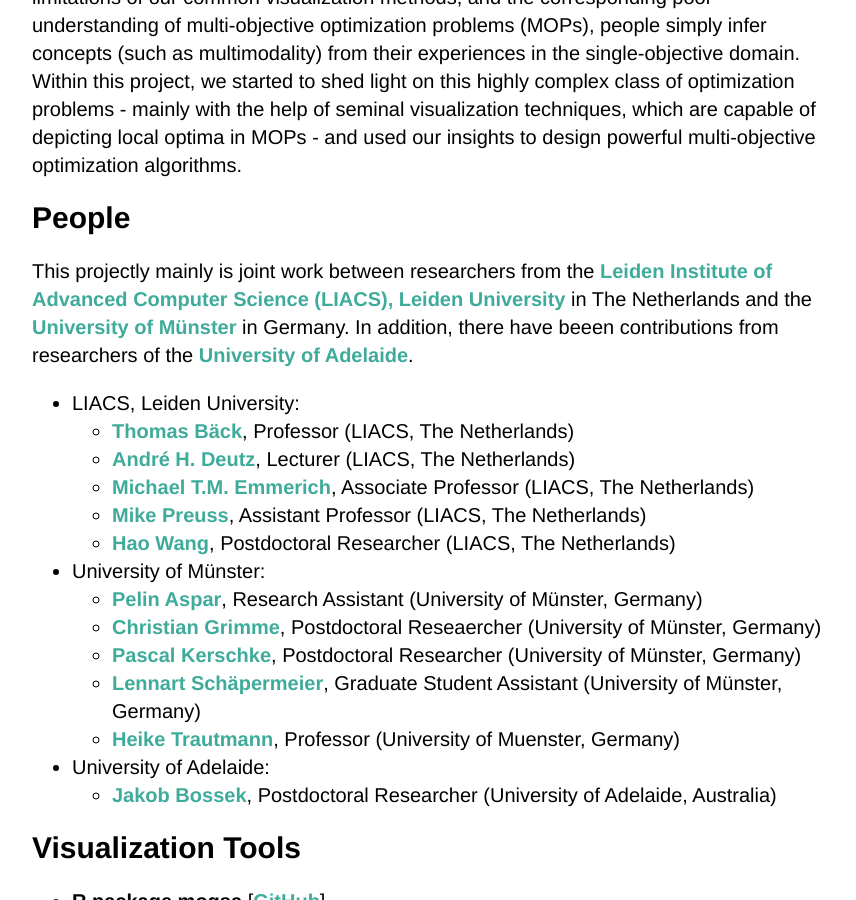
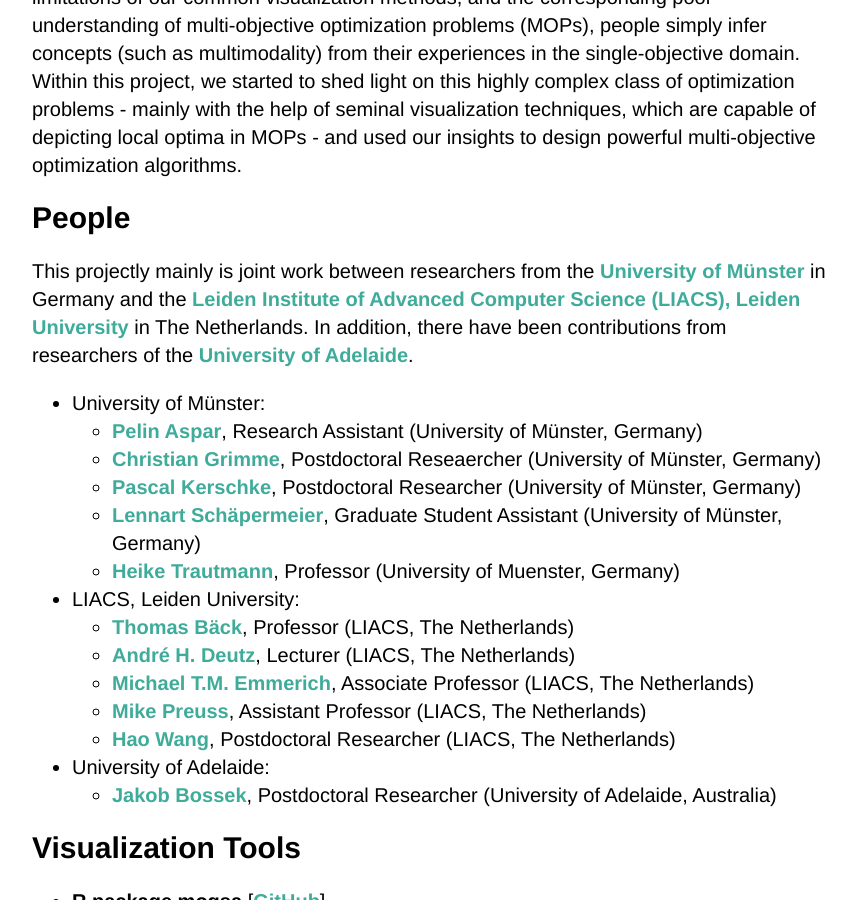
Before and after one commit to mo-opt/mo-opt, a Jekyll site: the page built from index.html, in a window 1280 px wide and 900 px high, scrolled down 481 px. Shown: the whole window, without its empty margins (208-1064 px from the left). Built offline with Jekyll 4.4.1, drawn with Linux system fonts in a browser that asks for light colours; some of the changed lines change nothing that is shown.

Commit message:
fixed typo and re-ordered member institutions

```diff
--- a/index.html
+++ b/index.html
@@ -10,9 +10,17 @@
   Due to the limitations of our common visualization methods, and the corresponding poor understanding of multi-objective optimization problems (MOPs), people simply infer concepts (such as multimodality) from their experiences in the single-objective domain. Within this project, we started to shed light on this highly complex class of optimization problems - mainly with the help of seminal visualization techniques, which are capable of depicting local optima in MOPs - and used our insights to design powerful multi-objective optimization algorithms.</p>
 
 <h2 id="people">People</h2>
-<p>This projectly mainly is joint work between researchers from the <a href="https://liacs.leidenuniv.nl" alt="Visit the website of the LIACS at Leiden University" target="_blank"> Leiden Institute of Advanced Computer Science (LIACS), Leiden University</a> in The Netherlands and the <a href="https://www.uni-muenster.de/en/" target="_blank" alt="Visit the website of the University of Muenster">University of M&#252;nster</a> in Germany. In addition, there have beeen contributions from researchers of the <a href="https://www.google.com/url?sa=t&rct=j&q=&esrc=s&source=web&cd=2&ved=2ahUKEwjm7eyX9fTlAhUHPewKHaCzAdcQFjABegQICxAE&url=https%3A%2F%2Fcs.adelaide.edu.au%2F~optlog%2F&usg=AOvVaw3IDeBOoZPqA89aJX_ncZwD" alt="Visit the website of Optimization and Logistics group at the University of Adelaide" target="_blank">University of Adelaide</a>.</p>
+<p>This projectly mainly is joint work between researchers from the <a href="https://www.uni-muenster.de/en/" target="_blank" alt="Visit the website of the University of Muenster">University of M&#252;nster</a> in Germany and the <a href="https://liacs.leidenuniv.nl" alt="Visit the website of the LIACS at Leiden University" target="_blank"> Leiden Institute of Advanced Computer Science (LIACS), Leiden University</a> in The Netherlands. In addition, there have been contributions from researchers of the <a href="https://www.google.com/url?sa=t&rct=j&q=&esrc=s&source=web&cd=2&ved=2ahUKEwjm7eyX9fTlAhUHPewKHaCzAdcQFjABegQICxAE&url=https%3A%2F%2Fcs.adelaide.edu.au%2F~optlog%2F&usg=AOvVaw3IDeBOoZPqA89aJX_ncZwD" alt="Visit the website of Optimization and Logistics group at the University of Adelaide" target="_blank">University of Adelaide</a>.</p>
 
 <ul>
+  <li>University of M&#252;nster:</li>
+  <ul>
+  <li><a href="https://www.wi.uni-muenster.de/department/statistik/people/pelin-aspar" alt="Website of Pelin Aspar">Pelin Aspar</a>, Research Assistant (University of M&#252;nster, Germany)</li>
+  <li><a href="https://www.wi.uni-muenster.de/department/statistik/people/christian-grimme" alt="Website of Christian Grimme">Christian Grimme</a>, Postdoctoral Reseaercher (University of M&#252;nster, Germany)</li>
+  <li><a href="http://erc.is/p/kerschke" alt="Website of Pascal Kerschke">Pascal Kerschke</a>, Postdoctoral Researcher (University of M&#252;nster, Germany)</li>
+  <li><a href="https://www.wi.uni-muenster.de/department/statistik/people/lennart-merlin-schaepermeier-1" alt="Website of Lennart Schaepermeier">Lennart Sch&#228;permeier</a>, Graduate Student Assistant (University of M&#252;nster, Germany)</li>
+  <li><a href="http://erc.is/p/trautmann" alt="Website of Heike Trautmann">Heike Trautmann</a>, Professor (University of Muenster, Germany)</li>
+  </ul>
   <li>LIACS, Leiden University:</li>
   <ul>
   <li><a href="https://www.universiteitleiden.nl/en/staffmembers/thomas-back" alt="Website of Thomas Bäck">Thomas B&#228;ck</a>, Professor (LIACS, The Netherlands)</li>
@@ -20,14 +28,6 @@
   <li><a href="https://www.universiteitleiden.nl/en/staffmembers/michael-emmerich" alt="Website of Michael Emmerich">Michael T.M. Emmerich</a>, Associate Professor (LIACS, The Netherlands)</li>
   <li><a href="https://www.universiteitleiden.nl/en/staffmembers/mike-preuss" alt="Website of Mike Preuss">Mike Preuss</a>, Assistant Professor (LIACS, The Netherlands)</li>
   <li><a href="https://www.universiteitleiden.nl/en/staffmembers/hao-wang" alt="Website of Hao Wang">Hao Wang</a>, Postdoctoral Researcher (LIACS, The Netherlands)</li>
-  </ul>
-  <li>University of M&#252;nster:</li>
-  <ul>
-  <li><a href="https://www.wi.uni-muenster.de/department/statistik/people/pelin-aspar" alt="Website of Pelin Aspar">Pelin Aspar</a>, Research Assistant (University of M&#252;nster, Germany)</li>
-  <li><a href="https://www.wi.uni-muenster.de/department/statistik/people/christian-grimme" alt="Website of Christian Grimme">Christian Grimme</a>, Postdoctoral Reseaercher (University of M&#252;nster, Germany)</li>
-  <li><a href="http://erc.is/p/kerschke" alt="Website of Pascal Kerschke">Pascal Kerschke</a>, Postdoctoral Researcher (University of M&#252;nster, Germany)</li>
-  <li><a href="https://www.wi.uni-muenster.de/department/statistik/people/lennart-merlin-schaepermeier-1" alt="Website of Lennart Schaepermeier">Lennart Sch&#228;permeier</a>, Graduate Student Assistant (University of M&#252;nster, Germany)</li>
-  <li><a href="http://erc.is/p/trautmann" alt="Website of Heike Trautmann">Heike Trautmann</a>, Professor (University of Muenster, Germany)</li>
   </ul>
   <li>University of Adelaide:</li>
   <ul>
```
